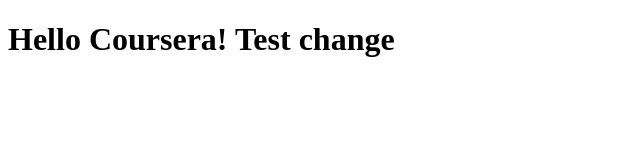
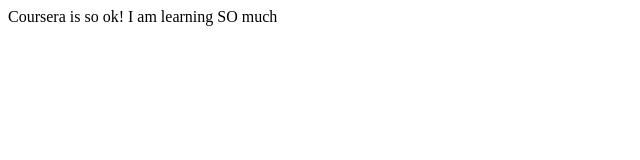
Before and after one commit to AleSommaruga/coursera-web-dev, a plain HTML site: page site/index.html in a window 1280 px wide. Shown: the whole page, without its empty margins (0-640 px from the left). Drawn offline with Linux system fonts and the light colour scheme.

Commit message:
feat: base site text change

```diff
--- a/site/index.html
+++ b/site/index.html
@@ -1,9 +1,10 @@
 <!DOCTYPE html>
 <html>
   <head>
-    <title>Hello Coursera!</title>
+    <meta charset="utf-8" />
+    <title>Coursera is cool!</title>
   </head>
   <body>
-    <h1>Hello Coursera! Test change</h1>
+    Coursera is so ok! I am learning <span>SO much</span>
   </body>
 </html>
```
